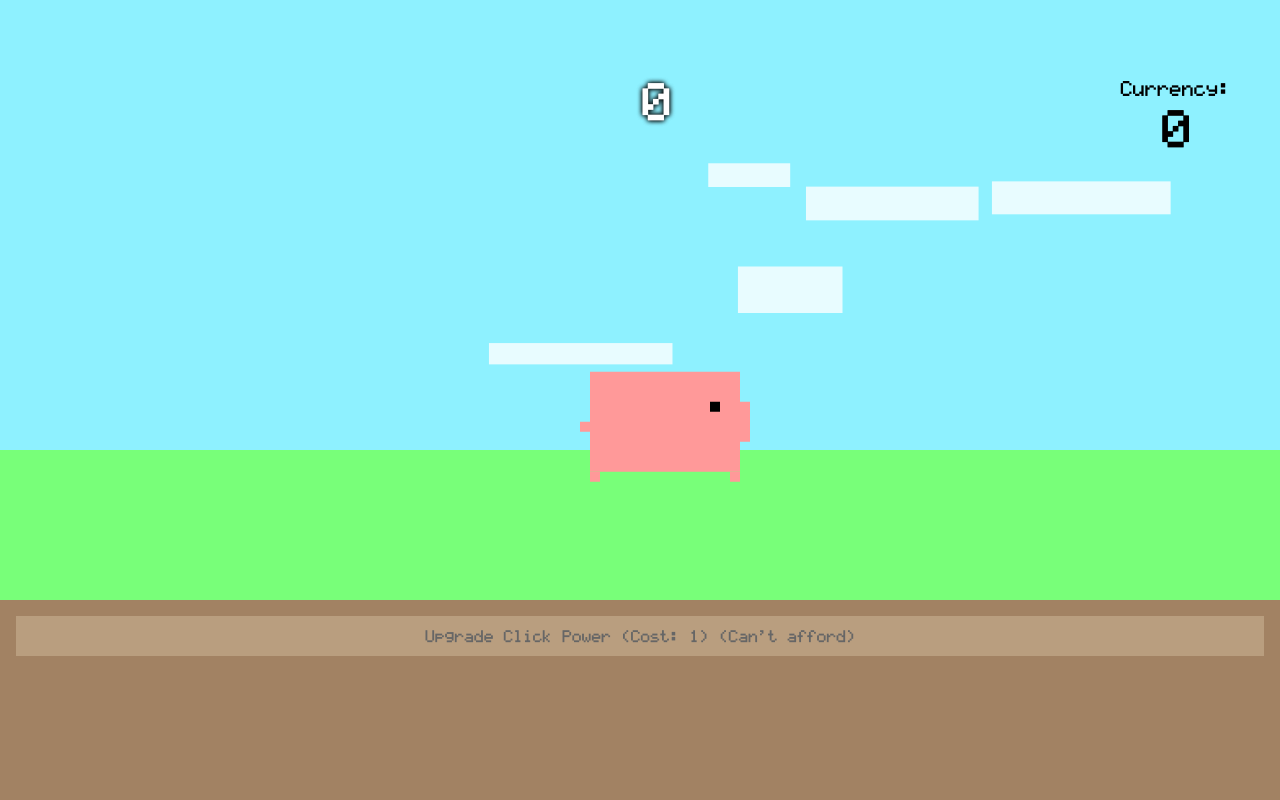
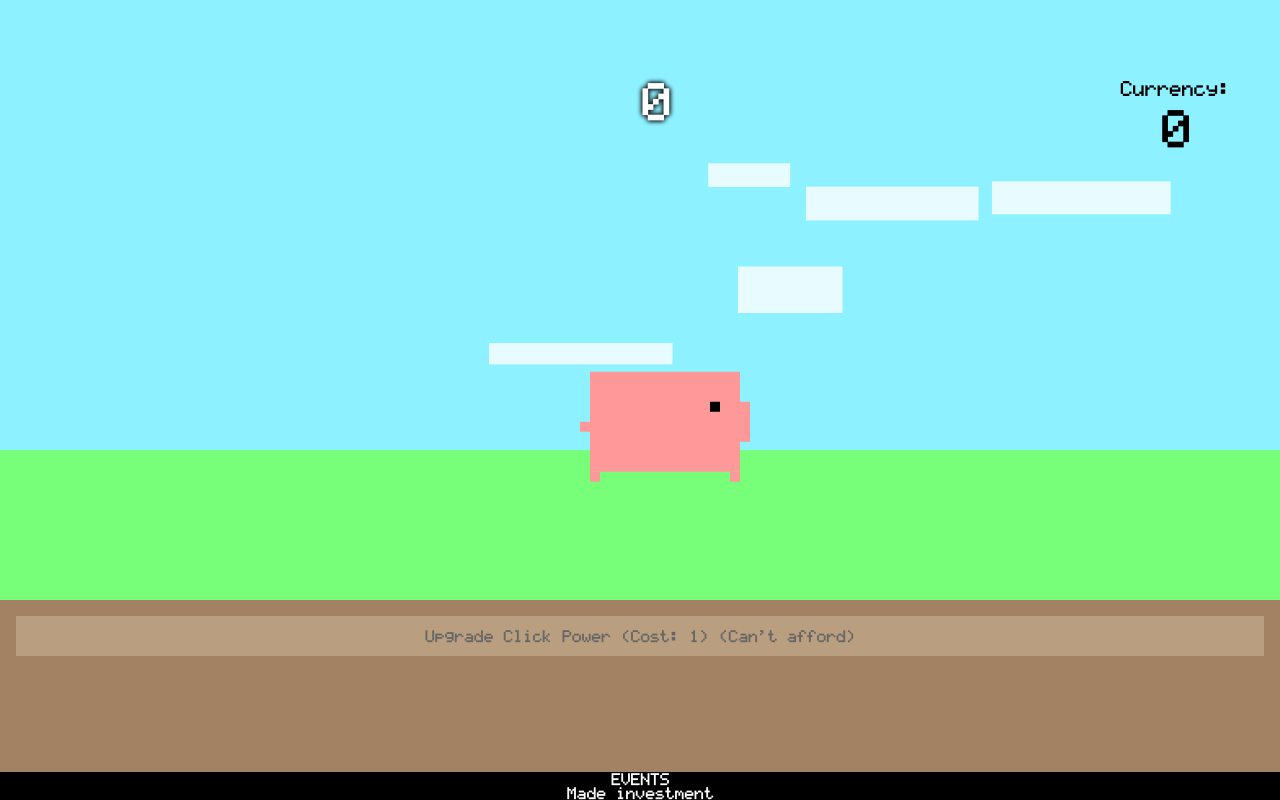
Before and after one commit to Custodia/bankclicker, a React (Create React App) app: page / in a window 1280 px wide. Built offline with nearby package versions, Linux system fonts and the light colour scheme.

Commit message:
Adds event bar

```diff
--- a/src/App.js
+++ b/src/App.js
@@ -4,6 +4,7 @@ import Pig from './Pig';
 import Menu from './Menu';
 import Background from './Background';
 import Coin from './Coin';
+import EventModal from './EventModal';
 import { randomNumBetween } from './helpers'
 
 import './App.css';
@@ -22,7 +23,8 @@ export default class App extends Component {
         level: 1,
         count: 0
       }
-    }
+    },
+    modalEvent: null
   }
 
   pig;
@@ -117,6 +119,7 @@ export default class App extends Component {
   render() {
     return (
       <div className="App">
+        {this.state.activateModalEvent ? <EventModal /> : null}
         <div className="Score">
           <span>{this.state.score}</span>
         </div>
@@ -135,6 +138,7 @@ export default class App extends Component {
           onUpgradeWorker={this.handleUpgradeWorker}
           upgrades={this.state.upgrades}
           currency={this.state.currency}
+          activateModalEvent={e => this.setState({ activateModalEvent: e })}
         />
       </div>
     );
--- /dev/null
+++ b/src/EventBar.css
@@ -0,0 +1,7 @@
+.eventBar {
+  color: white;
+  background-color: black;
+  position: absolute;
+  bottom: 0px;
+  width: 100%;
+}
--- /dev/null
+++ b/src/EventBar.js
@@ -0,0 +1,28 @@
+import React, { Component } from 'react';
+
+import './EventBar.css';
+
+const events = [
+  {
+    name: 'Made investment'
+  }
+]
+
+const EventBar = ({activateEvent}) => {
+  return (
+    <div className="eventBar">
+    <span>EVENTS</span>
+    {events.map(event => <EventButton name={event.name} onClick={() => activateEvent(event)} />)}
+    </div>
+  );
+}
+
+const EventButton = ({name, onClick}) => {
+  return (
+    <div className="eventButton" onClick={onClick}>
+      <span>{name}</span>
+    </ div>
+  );
+}
+
+export default EventBar;
--- /dev/null
+++ b/src/EventModal.css
@@ -0,0 +1,11 @@
+.eventModal {
+  color: white;
+  position: fixed;
+  top: 10%;
+  left: 20%;
+  width: 50%;
+  height: 25%;
+  z-index: 10000;
+  padding: 2rem;
+  background-color: rgba(0, 0, 0, 0.55);
+}
--- /dev/null
+++ b/src/EventModal.js
@@ -0,0 +1,13 @@
+import React, { Component } from 'react';
+
+import './EventModal.css';
+
+const EventModal = ({ onClick, event }) => {
+  return (
+    <div className="eventModal">
+      <h1>Event</h1>
+    </div>
+  );
+}
+
+export default EventModal;
--- a/src/Menu.js
+++ b/src/Menu.js
@@ -1,6 +1,7 @@
 import React, { Component } from 'react';
 
 import UpgradeButton from './UpgradeButton';
+import EventBar from './EventBar';
 import { UPGRADE_COSTS } from './UpgradeCosts';
 
 import './Menu.css';
@@ -18,6 +19,7 @@ export default class Menu extends Component {
           disabled={!clickPowerUpgradeAffordable}
           onClick={() => this.props.onUpgradeClickPower(clickPowerUpgradeCost)}
         />
+        <EventBar activateEvent={this.props.activateModalEvent}/>
       </div>
     );
   }
```
